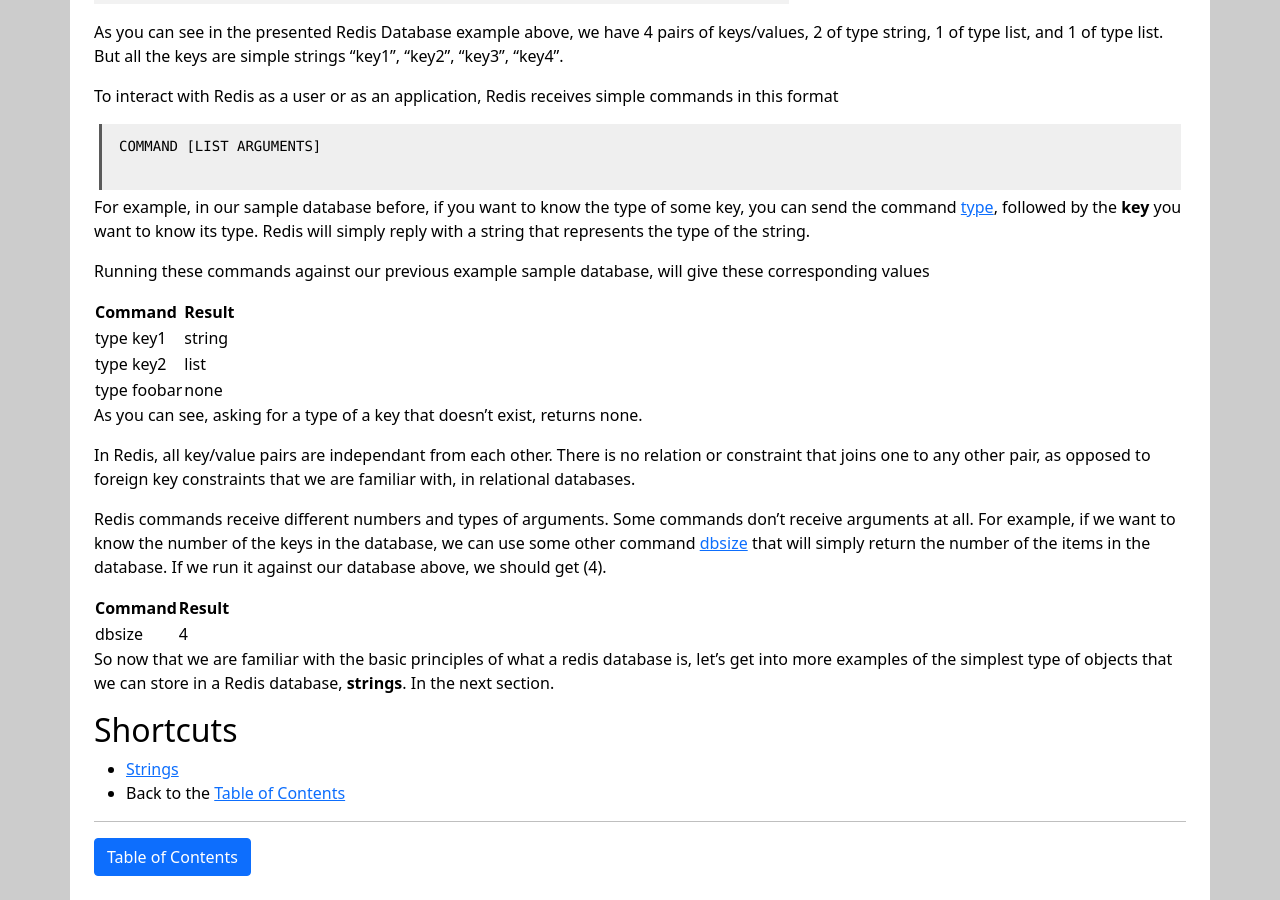
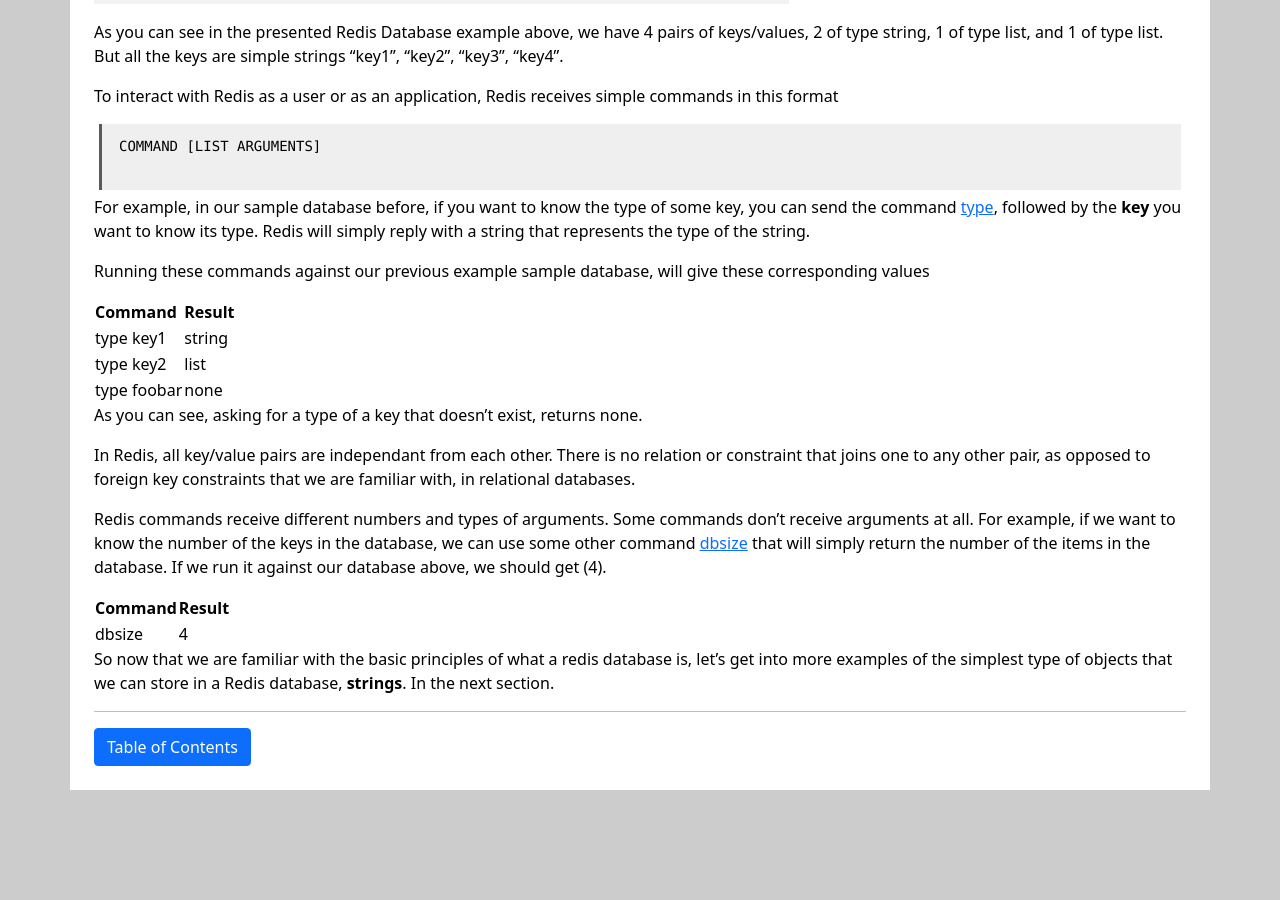
Before and after one commit to OmarQunsul/RedisByExample, a Jekyll site: the page built from key-value-store.md, in a window 1280 px wide and 900 px high, scrolled down 714 px. Built offline with Jekyll 4.4.1, drawn with Linux system fonts in a browser that asks for light colours; after the commit the page ends 1504 px from its top, so only the background shows below that.

Commit message:
Removing Shortcuts

```diff
--- a/key-value-store.md
+++ b/key-value-store.md
@@ -49,9 +49,3 @@ that will simply return the number of the items in the database. If we run it ag
 
 So now that we are familiar with the basic principles of what a redis database is, let's get into more
 examples of the simplest type of objects that we can store in a Redis database, **strings**. In the next section.
-
-
-## Shortcuts
-
-- [Strings](strings.md)
-- Back to the [Table of Contents](../README.md)
```
